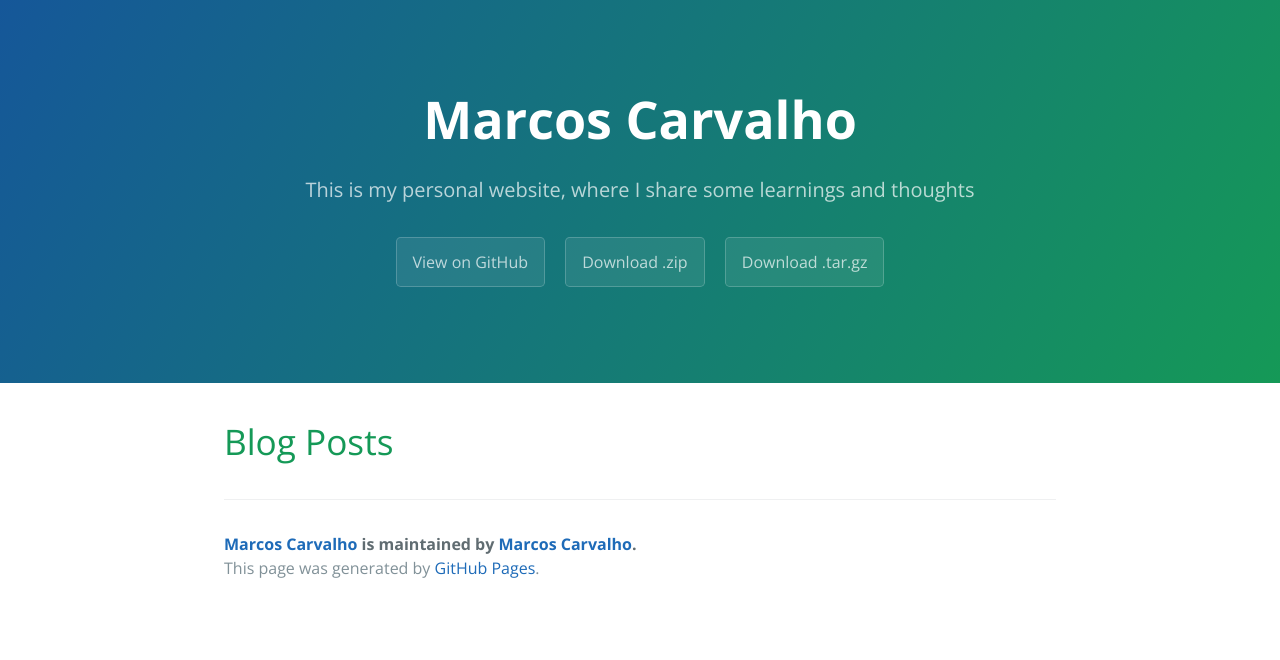
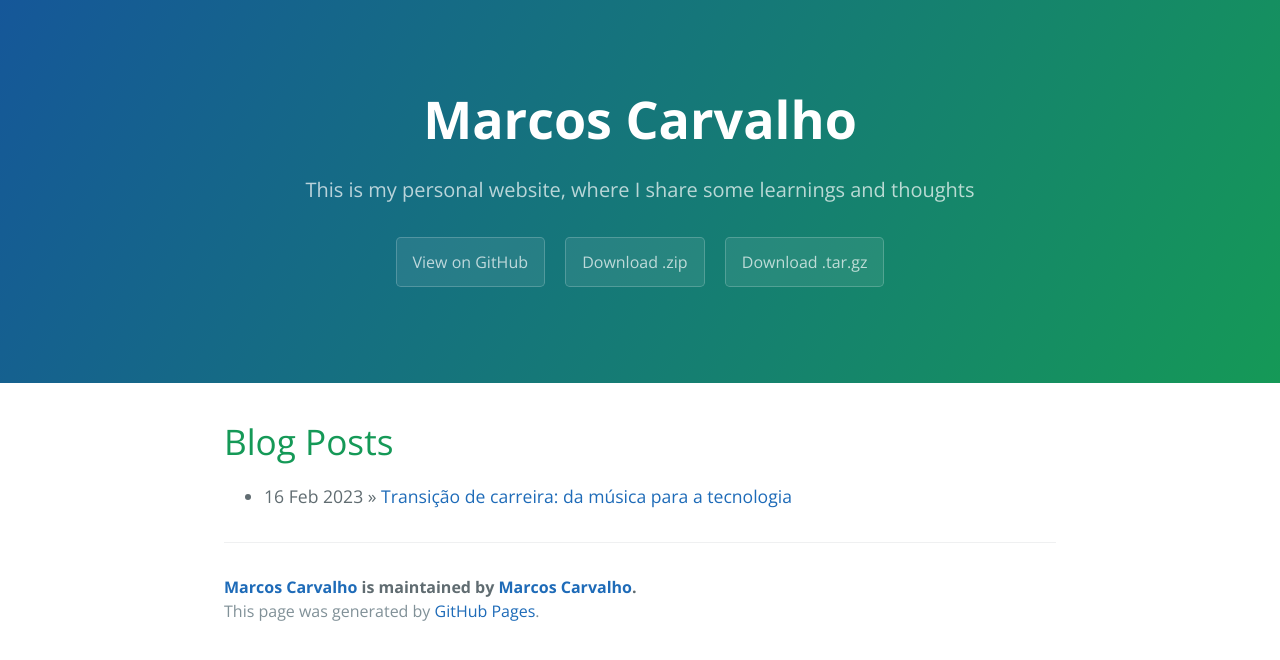
Before and after one commit to pcMarcos/pcMarcos.github.io, a Jekyll site: the page built from index.html, in a window 1280 px wide. Shown: the top 660 px of the page. Built offline with Jekyll 4.4.1, drawn with Linux system fonts in a browser that asks for light colours; the list of posts is cut into pages by our own code; a file with an impossible date is left out.

Commit message:
fixing date

```diff
--- a/_posts/2016-02-12-sample-content.markdown
+++ b/_posts/2016-02-12-sample-content.markdown
@@ -1,7 +1,7 @@
 ---
 layout: default
 title: "Transição de carreira: da música para a tecnologia"
-date: 2023-16-02 08:00:00
+date: 2023-02-16 08:00:00
 categories: main
 ---
 
```
Also changed, not shown: 2 other files.
